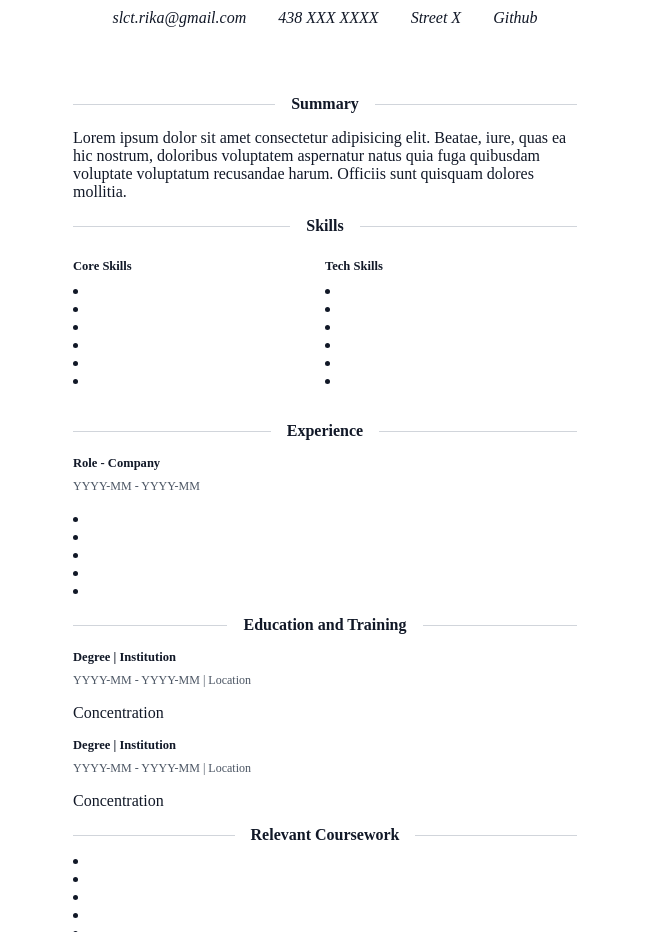
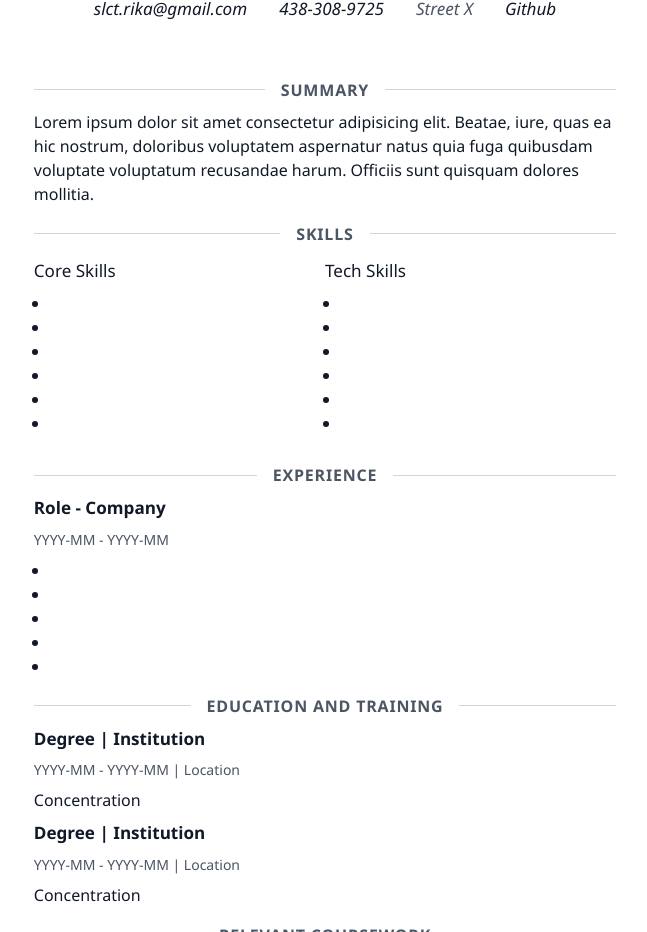
Before and after one commit to DTX808/Resume, a website: page index.html in a window 1280 px wide. Shown: the part 118-1050 px from the top of the page, without its empty margins (315-962 px from the left). Drawn offline with Linux system fonts and the light colour scheme.

Commit message:
chore(checkpoint-3): layout tokens, skills grid, separators, print rules

```diff
--- a/index.html
+++ b/index.html
@@ -12,16 +12,16 @@
     <header class="header">
         <h1>Madi Tarik</h1>
         <address class="address">
-             <a href="mailto:email@email.com"> slct.rika@gmail.com</a>
-             <a href="tel:+1XXXXXXXXXX"> 438 XXX XXXX</a>
+             <a href="mailto:slct.rika@gmail.com">slct.rika@gmail.com</a>
+             <a href="tel:+14383089735"> 438-308-9725</a>
              Street X
              <a href="https://github.com/DTX808/"> Github </a>
         </address>
     </header>
+
     <main class="container">
-
         <!-- Summary-->
-        <section class="summary-container" aria-label="summary-title">
+         <section>
             <h2 class="title"> Summary</h2>
             <p class="summary-paragraph">
                 Lorem ipsum dolor sit amet consectetur adipisicing elit. Beatae, iure, quas ea hic nostrum,
@@ -31,11 +31,11 @@
         </section>
 
         <!-- Skills -->
-        <section class="skills-container" aria-label="skills-title">
+        <section>
             <h2 class="title"> Skills</h2>
             <div class="core-tech">
             <!-- Core skills-->
-            <section class="skills core" aria-label="core-skills">
+            <section class="skills core">
                 <h3 id="core-title">Core Skills</h3>
                 <ul>
                     <li></li>
@@ -48,7 +48,7 @@
             </section>
 
             <!-- Tech skills -->
-            <section class="skills tech" aria-label="tech-skills">
+            <section class="skills tech">
                 <h3 id="tech-title">Tech Skills</h3>
                 <ul>
                     <li></li>
@@ -63,10 +63,10 @@
         </section>
 
         <!-- Experiences-->
-        <section class="experience-container" aria-label="experience-title">
+        <section class="experience-container">
             <h2 class="title">Experience</h2>
 
-            <article aria-label="exp-1-title">
+            <article >
                 <h3 id="exp-1-title">Role - Company</h3>
                 <p class="meta">
                     <time datetime="YYYY-MM">YYYY-MM</time> -
@@ -84,10 +84,10 @@
         </section>
 
         <!-- Education -->
-        <section clatel:+1XXXXXXXXXXss="education-container" aria-label="education-title">
+        <section>
             <h2 class="title"> Education and Training </h2>
 
-            <article class="education" aria-label="edu-1-title">
+            <article class="education">
                 <h3>Degree | Institution</h3>
                 <p class="meta">
                 <time datetime="YYYY-MM"> YYYY-MM</time> -
@@ -96,7 +96,7 @@
                 </p>
                 <p>Concentration</p>
             </article>
-            <article class="education" aria-label="edu-1-title">
+            <article class="education">
                 <h3>Degree | Institution</h3>
                 <p class="meta">
                 <time datetime="YYYY-MM"> YYYY-MM</time> -
@@ -109,7 +109,7 @@
         </section>
 
         <!-- Coursework -->
-        <section class="coursework-container" aria-label="coursework-title">
+        <section class="coursework-container">
             <h2 class="title"> Relevant Coursework </h2>
             <article>
                 <ul>
@@ -126,18 +126,17 @@
         </section>
 
         <!-- Languages-->
-        <section class="lang-container" aria-label="language-title">
+         <section>
             <h2 class="title"> Languages </h2>
-            <div class="lang-layout">
-            <ul>
+            <ul class="lang-layout">
                 <li>
                     <label for="english"> English</label>
                     <meter id="english" min="0" max="5" value="4"> Fluent</meter>
-                </li>
+                    </li>
                 <li>
                     <label for="french"> French</label>
                     <meter id="french" class="good" min="0" max="5" value="5"> Native</meter>
-                </li>
+                    </li>
                 <li>
                     <label for="arabic"> Arabic</label>
                     <meter id="arabic" class="good" min="0" max="5" value="4"> Very good</meter>
@@ -147,7 +146,6 @@
                     <meter id="berber" class="native" min="0" max="5" value="5"> Native </meter>
                 </li>
                 </ul>
-            </div>
         </section>
     </main>
 </body>
--- a/style.css
+++ b/style.css
@@ -1,14 +1,16 @@
 
 :root {
     --ink: #111827;
-    --bg-color: #f0f0f0;
     --muted:#4b5563;
     --rule: #d1d5db;
     --link: rgb(247 92 169/ 90%);
     --active: 2px 2px 5px #fc894d;
-    --name: 3rem;
-    --sections: 0.785rem;
-    --items: 1rem;
+    --name: 2.25rem;
+    --sections: 1rem;
+    --items: 1.0675rem;
+    --content-max: 68ch;
+    --text-base: 'Segoe UI';
+    --text-sm: 0.875rem;
     --space-0:0;
     --space-1:0.25rem;
     --space-2:0.5rem;
@@ -18,9 +20,6 @@
     --space-6:1.5rem;
     --space-7:1.75rem;
     --space-8:2rem;
-    --content-max: 68ch;
-    --text-base: 'Segoe UI';
-    --meta-txt: 0.75rem;
 }
 
 *,
@@ -36,28 +35,32 @@ h1, h2, h3 {
 }
 
 p {
-    margin-block: var(--space-4);
+    margin-block: var(--space-2);
 }
 
 ul {
-    margin-block-end: var(--space-4);
+    margin-block-end: var(--space-3);
     padding-inline-start: var(--space-4);
 }
 
 h2 {
-    font-size: var(--items);
+    font-size: var(--sections);
     font-weight: 700;
+    letter-spacing: 0.05em;
+    text-transform: uppercase;
+    color: var(--muted);
 }
 
 h3 {
-    font-size: var(--sections);
+    font-size: var(--items);
     font-weight: 600;
+    margin-top: var(--space-1);
 }
 
 body {
-    font-family: var(--text-base)/1.5;
+    font-family: 'Segoe UI', Tahoma, Geneva, Verdana, sans-serif;
+    line-height: 1.5;
     color: var(--ink);
-
 }
 
 .container{
@@ -72,7 +75,7 @@ body {
     justify-content: space-between;
     align-items: center;
     gap: var(--space-4);
-    padding: var(--space-8);
+    padding: var(--space-5);
 }
 
 .header h1 {
@@ -88,6 +91,7 @@ body {
     font-size: var(--items);
     font-weight: 400;
     text-transform: none;
+    color: var(--muted);
 }
 
 a:link, a:visited {
@@ -133,15 +137,15 @@ h2.title::after {
     display: grid;
     grid-template-columns: 1fr 1fr;
     justify-content: center;
-    align-items: center;
+    align-items: start;
 }
 
-
 .meta {
-    font-size: var(--meta-txt);
+    font-size: var(--text-sm);
     font-weight: 400;
     color: var(--muted);
     margin-top: var(--space-1);
+
 }
 
 .lang-layout {
@@ -149,4 +153,51 @@ h2.title::after {
     grid-template-rows: 1fr 1fr;
     grid-template-columns: 1fr 1fr;
     justify-content: center;
+    gap: var(--space-3);
 }
+
+@media (width <= 780px) {
+    .core-tech {
+       grid-template-columns: 1fr;
+    }
+
+    .address{
+        display: grid;
+        grid-template-rows: 1fr 1fr;
+        grid-template-columns: 1fr 1fr;
+        gap: var(--space-2);
+    }
+}
+
+.core h3, .tech h3 {
+    font-size: var(--items);
+    font-weight: 400;
+
+}
+
+@media print {
+    @page {
+        margin: 16mm;
+    }
+
+    * {
+        print-color-adjust: exact;
+    }
+
+.container,
+    header,
+    .experience-container,
+    .education-container,
+    .skills-container,
+    article {
+        break-inside: avoid;
+    }
+
+    /* Show URLs in print */
+    a::after {
+        content: " (" attr(href) ")";
+        font-size: 0.8em;
+        color: #666;
+    }
+
+}
```
